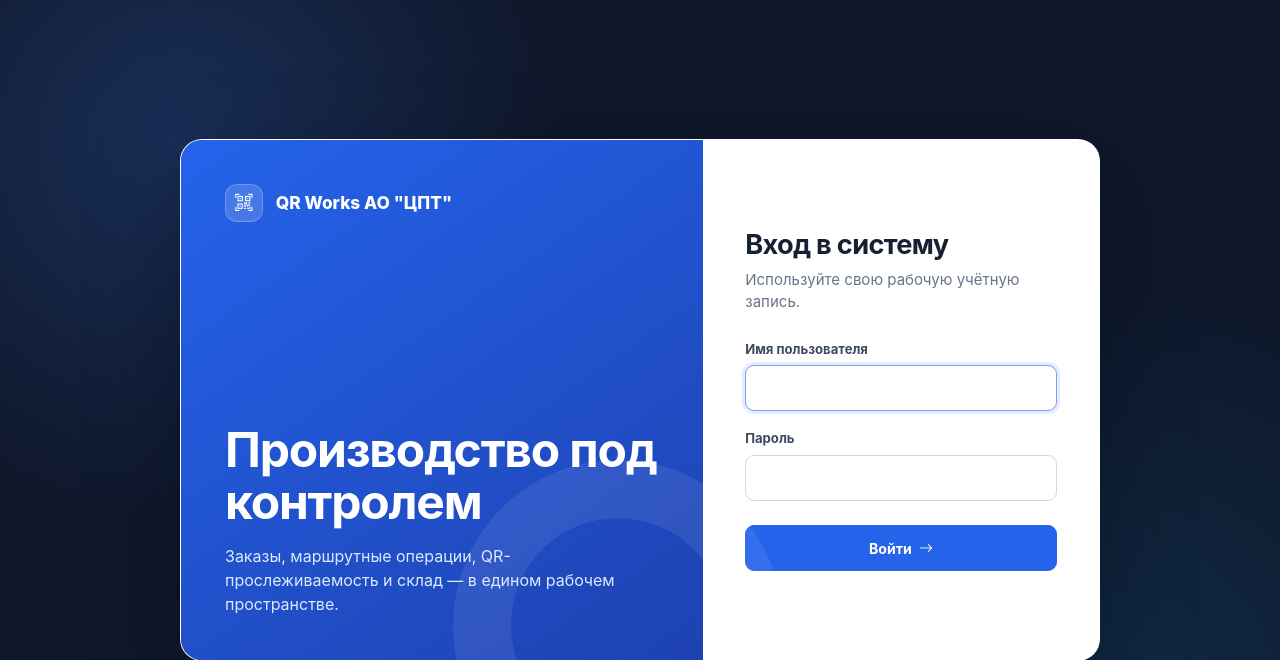
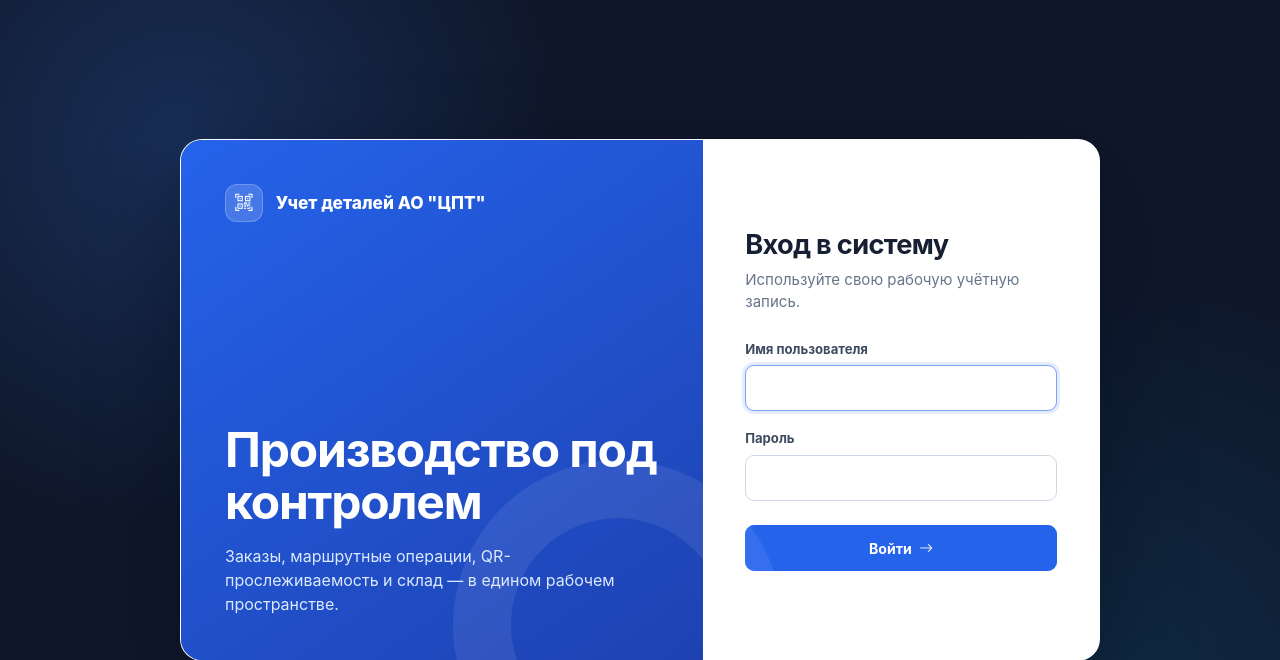
Before and after one commit to Sashaorlovs/qrworks, a Django app: page /accounts/login/ in a window 1280 px wide. Shown: the top 660 px of the page. Run offline with Django 5.2, Linux system fonts and the light colour scheme.

Commit message:
Заменён бренд QR Works на Учет деталей в шапке и на странице входа

```diff
--- a/scanner/templates/registration/login.html
+++ b/scanner/templates/registration/login.html
@@ -14,7 +14,7 @@
         <section class="login-intro">
             <div class="login-brand">
                 <span class="app-brand-mark"><i class="bi bi-qr-code-scan"></i></span>
-                QR Works АО "ЦПТ"
+                Учет деталей АО "ЦПТ"
             </div>
             <div class="login-intro-copy">
                 <h1>Производство под контролем</h1>
--- a/scanner/templates/scanner/base.html
+++ b/scanner/templates/scanner/base.html
@@ -36,7 +36,7 @@
     <div class="container-fluid px-3 px-lg-4">
         <a class="navbar-brand app-brand" href="{% url 'home' %}">
             <span class="app-brand-mark"><i class="bi bi-qr-code-scan"></i></span>
-            <span class="app-brand-copy">QR Works<small>АО «ЦПТ»</small></span>
+            <span class="app-brand-copy">Учет деталей<small>АО «ЦПТ»</small></span>
         </a>
         <button class="navbar-toggler" type="button" data-bs-toggle="collapse" data-bs-target="#mainNav" aria-controls="mainNav" aria-expanded="false" aria-label="Открыть меню">
             <span class="navbar-toggler-icon"></span>
```
